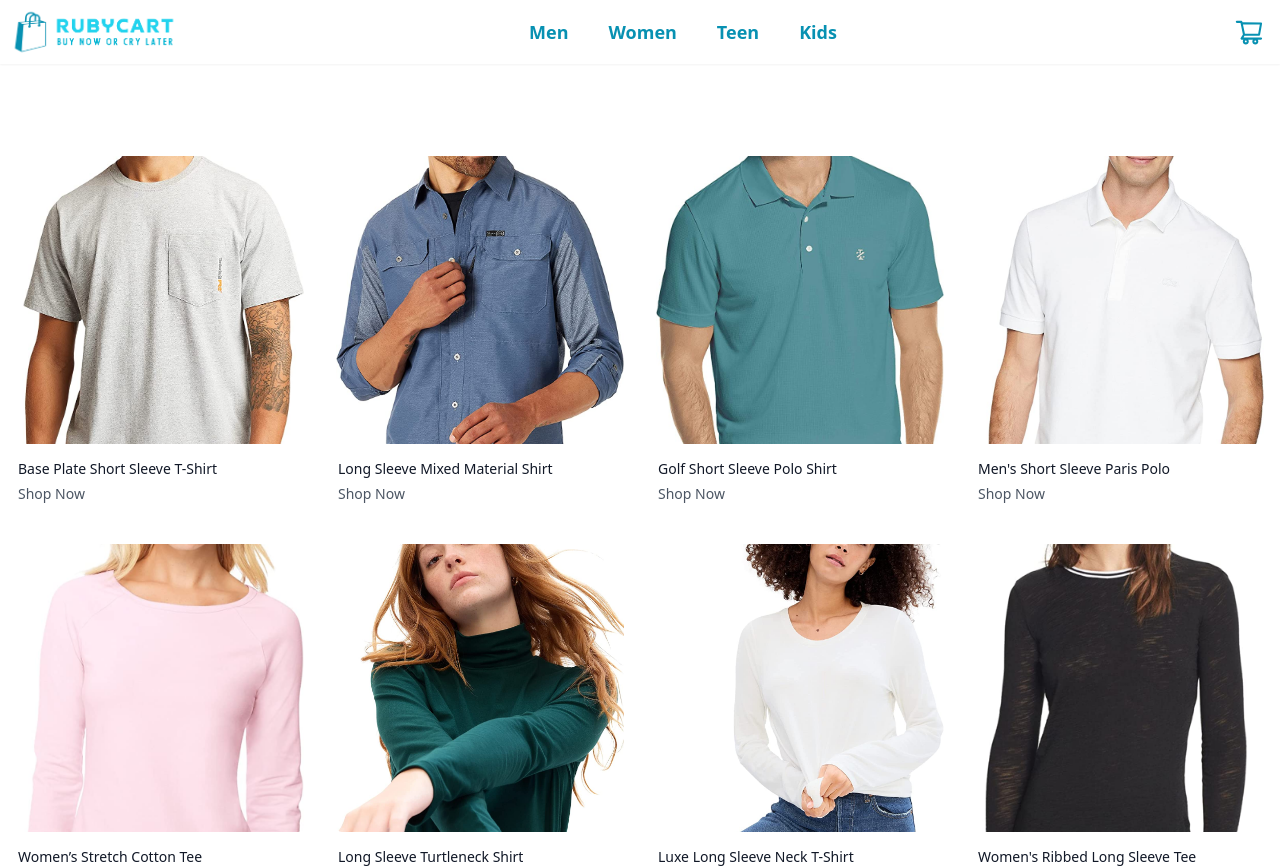
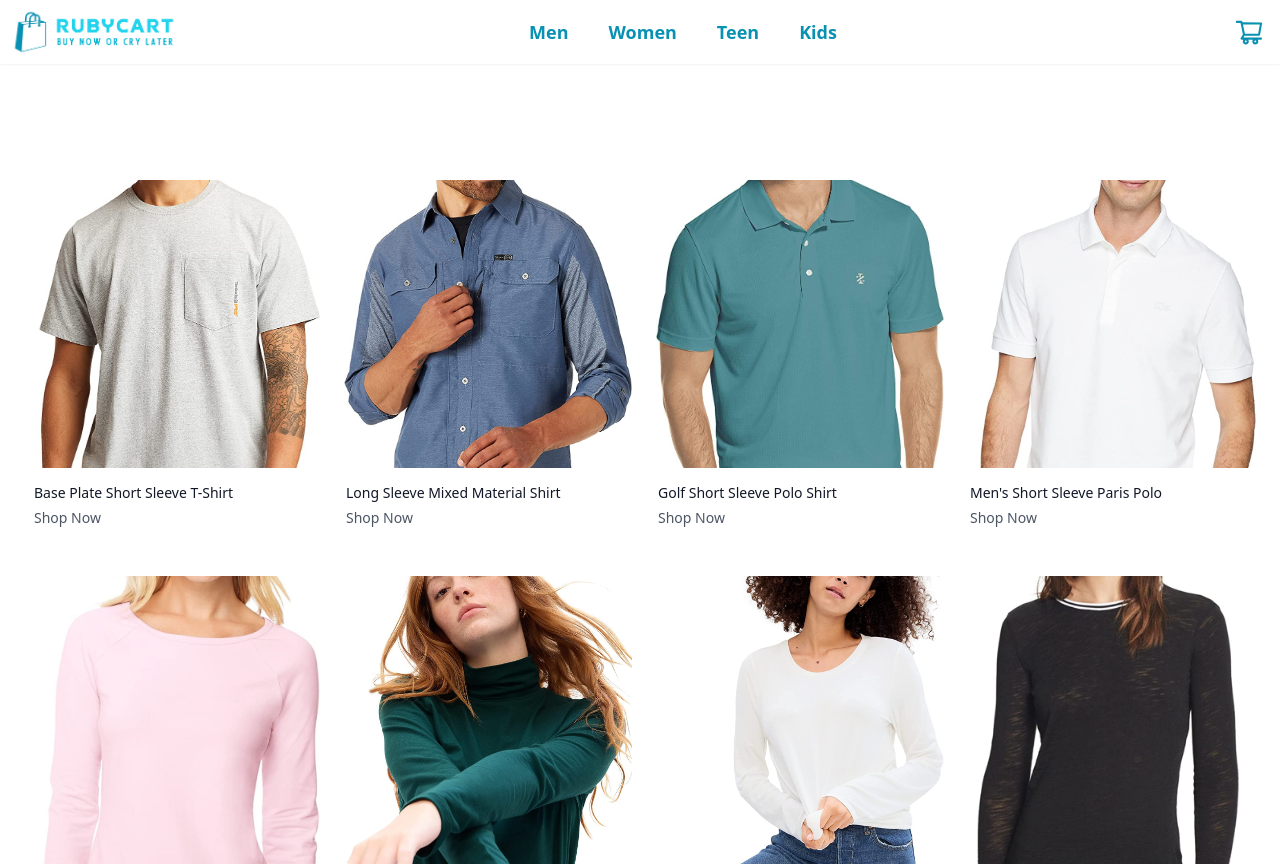
Before and after one commit to Shoaibv2/Ruby-Cart, a Next.js app: page / in a window 1280 px wide. Shown: the top 868 px of the page. Built offline with nearby package versions, Linux system fonts and the light colour scheme.

Commit message:
Add Padding X

```diff
--- a/components/Product.jsx
+++ b/components/Product.jsx
@@ -13,7 +13,7 @@ const Products = (props) => {
   const productList = [];
   filteredProducts.map((product, key) => {
     productList.push(
-      <div key={key} className="lg:w-1/4 p-4 md:w-1/2 w-full group mt-2">
+      <div key={key} className="lg:w-1/4 p-4 md:w-1/2 w-full group mt-4">
         <Link href={"/product/" + product.slug}>
           <div className=" h-[288px] w-[288px] overflow-hidden rounded-md bg-gray-100 group-hover:opacity-75">
             <img
@@ -37,7 +37,11 @@ const Products = (props) => {
 
   console.log(productList);
 
-  return <div className="flex flex-wrap items-center -m-4">{productList}</div>;
+  return (
+    <div className="flex flex-wrap items-center mx-auto px-4 md:mx-0 md:px-0">
+      {productList}
+    </div>
+  );
 };
 
 export default Products;
```
